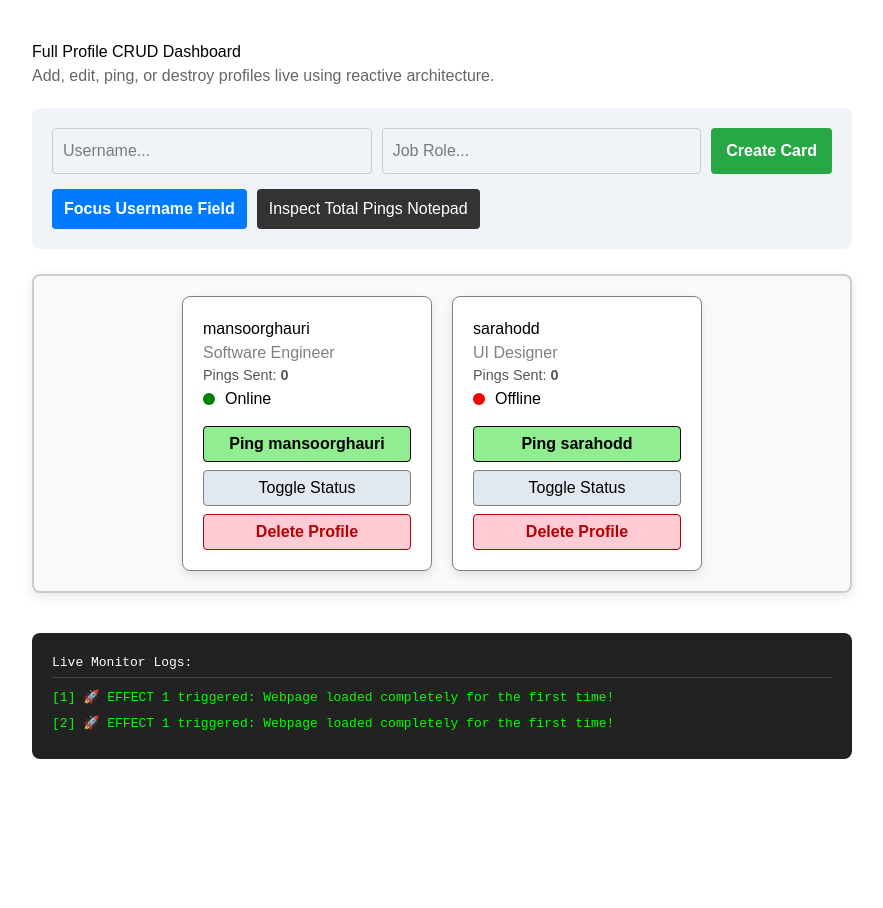
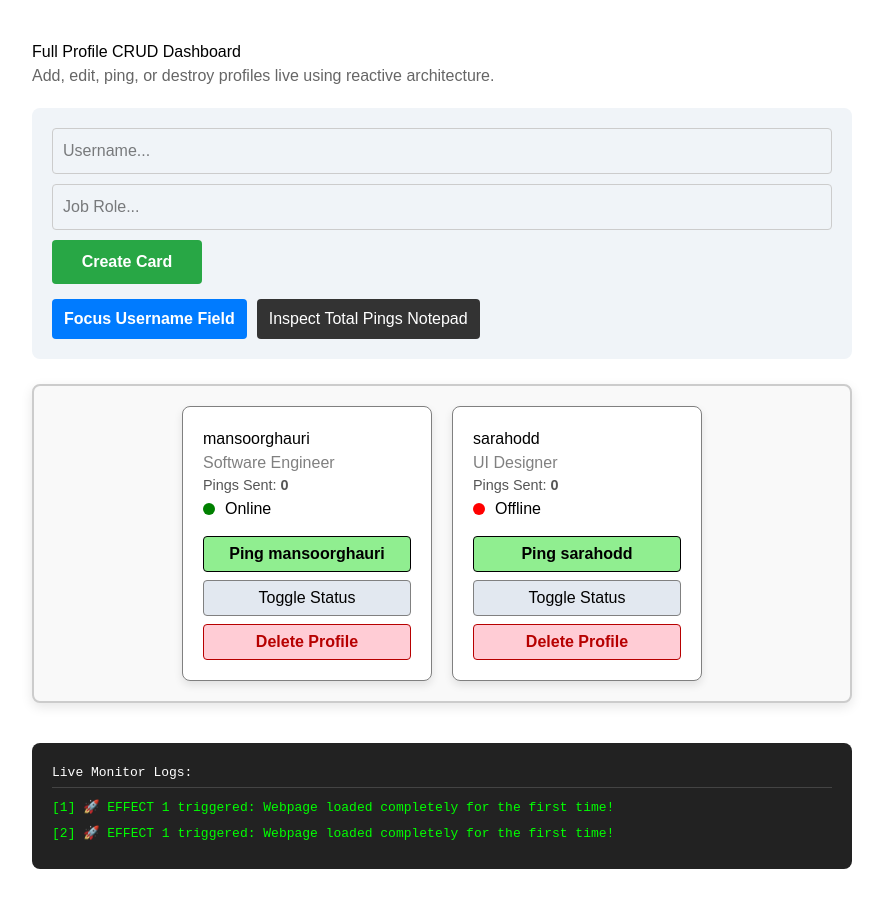
Before and after one commit to iammansoorghauri-debug/myReact, a React (Vite) app: page / in a window 1280 px wide. Shown: the whole page, without its empty margins (198-1081 px from the left). Before the commit the page ends 800 px from the top, so only its background shows below. Built offline with nearby package versions, Linux system fonts and the light colour scheme.

Commit message:
Input Validation

```diff
--- a/src/App.tsx
+++ b/src/App.tsx
@@ -18,10 +18,12 @@ export default function App() {
     { id: "2", username: "sarahodd", role: "UI Designer", isOnline: false, messagesSent: 0 }
   ]);
 
-  // -------------------------------------------------------------
-  // CHANGE 1: We replaced the two separate state lines with ONE object
-  // -------------------------------------------------------------
   const [formData, setFormData] = useState({
+    username: "",
+    role: ""
+  });
+  // for errors
+  const [formErrors, setFormErrors] = useState({
   username: "",
   role: ""
 });
@@ -38,26 +40,51 @@ export default function App() {
     pushLog("🚀 EFFECT 1 triggered: Webpage loaded completely for the first time!");
   }, []);
 
-  // -------------------------------------------------------------
-  // CHANGE 2: Added the smart centralized updater function
-  // -------------------------------------------------------------
+
   const handleInputChange = (e: React.ChangeEvent<HTMLInputElement>) => {
     const { name, value } = e.target;
 
     setFormData((prev) => ({
-      ...prev,          // Copy whatever is currently in the object
-      [name]: value     // Update only the specific field that was typed in
+      ...prev,
+      [name]: value
     }));
   };
 
   const handleCreateProfile = (e: React.FormEvent) => {
     e.preventDefault();
 
-    // CHANGE 3: We now check our single formData object instead of standalone variables
-    if (!formData.username.trim() || !formData.role.trim()) {
-      alert("Please fill in both fields first!");
+
+
+    // --- START OF VALIDATION BOUNCER ---
+    // Create a temporary object to hold any errors we find
+    let errorsFound = { username: "", role: "" };
+    let isDataValid = true;
+
+    // Rule 1 & 2: Username checks
+    if (formData.username.trim().length < 3){
+      errorsFound.username = "Username must be at least 3 characters long.";
+      isDataValid = false;
+    }
+    else if (formData.username.includes(" ")){
+      errorsFound.username = "Username cannot contain spaces.";
+      isDataValid = false;
+    }
+
+    // Rule 3: Role check
+    if (!formData.role.trim()){
+      errorsFound.role = "Please provide a job role.";
+      isDataValid = false;
+    }
+
+    // Update our React state so the UI shows the red text (if any)
+    setFormErrors(errorsFound);
+
+    // If the bouncer found errors, STOP right here. Do not create the card.
+    if (!isDataValid) {
+      pushLog("⚠️ [ERROR]: Profile creation blocked due to invalid data.");
       return;
     }
+    // --- END OF VALIDATION BOUNCER ---
 
     const newProfile: Profile = {
       id: Date.now().toString(),
@@ -119,13 +146,10 @@ export default function App() {
         </header>
 
         <div style={{ backgroundColor: "#f0f4f8", padding: "20px", borderRadius: "8px", marginBottom: "25px" }}>
-          <form onSubmit={handleCreateProfile} style={{ display: "flex", gap: "10px", flexWrap: "wrap", marginBottom: "15px" }}>
+          <form onSubmit={handleCreateProfile} style={{ display: "flex", flexDirection: "column", gap: "10px", marginBottom: "15px" }}>
 
-            {/* CHANGE 5:
-                - Added name="username"
-                - Set value to formData.username
-                - Passed our smart handleInputChange function
-            */}
+            {/* Username Section */}
+            <div style={{ display: "flex", flexDirection: "column" }}>
               <input
                 ref={messageInputRef}
                 type="text"
@@ -133,24 +157,35 @@ export default function App() {
                 placeholder="Username..."
                 value={formData.username}
                 onChange={handleInputChange}
-              style={{ padding: "10px", border: "1px solid #ccc", borderRadius: "4px", flex: 1 }}
+                // Give it a red border if there is an error!
+                style={{ padding: "10px", border: formErrors.username ? "2px solid red" : "1px solid #ccc", borderRadius: "4px" }}
               />
+              {/* If formErrors.username has text, display this red span */}
+              {formErrors.username && (
+                <span style={{ color: "red", fontSize: "0.85rem", marginTop: "4px", fontWeight: "bold" }}>
+                  {formErrors.username}
+                </span>
+              )}
+            </div>
 
-            {/* CHANGE 6:
-                - Added name="role"
-                - Set value to formData.role
-                - Passed our smart handleInputChange function
-            */}
+            {/* Role Section */}
+            <div style={{ display: "flex", flexDirection: "column" }}>
               <input
                 type="text"
                 name="role"
                 placeholder="Job Role..."
                 value={formData.role}
                 onChange={handleInputChange}
-              style={{ padding: "10px", border: "1px solid #ccc", borderRadius: "4px", flex: 1 }}
+                style={{ padding: "10px", border: formErrors.role ? "2px solid red" : "1px solid #ccc", borderRadius: "4px" }}
               />
+              {formErrors.role && (
+                <span style={{ color: "red", fontSize: "0.85rem", marginTop: "4px", fontWeight: "bold" }}>
+                  {formErrors.role}
+                </span>
+              )}
+            </div>
 
-            <button type="submit" style={{ padding: "10px 15px", backgroundColor: "#28a745", color: "white", border: "none", borderRadius: "4px", fontWeight: "bold", cursor: "pointer" }}>
+            <button type="submit" style={{ padding: "10px 15px", backgroundColor: "#28a745", color: "white", border: "none", borderRadius: "4px", fontWeight: "bold", cursor: "pointer", width: "150px" }}>
               Create Card
             </button>
           </form>
```
Lines whose indentation alone changed are shown as unchanged.
